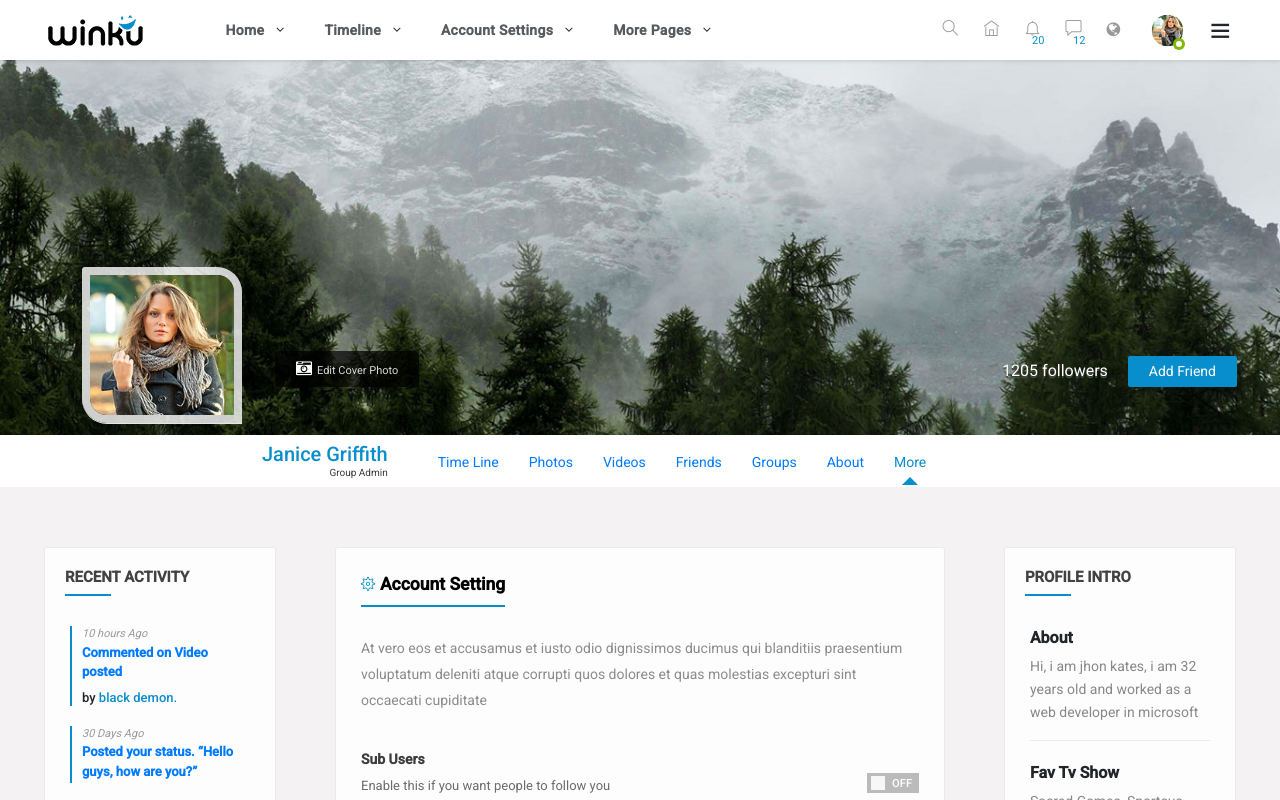
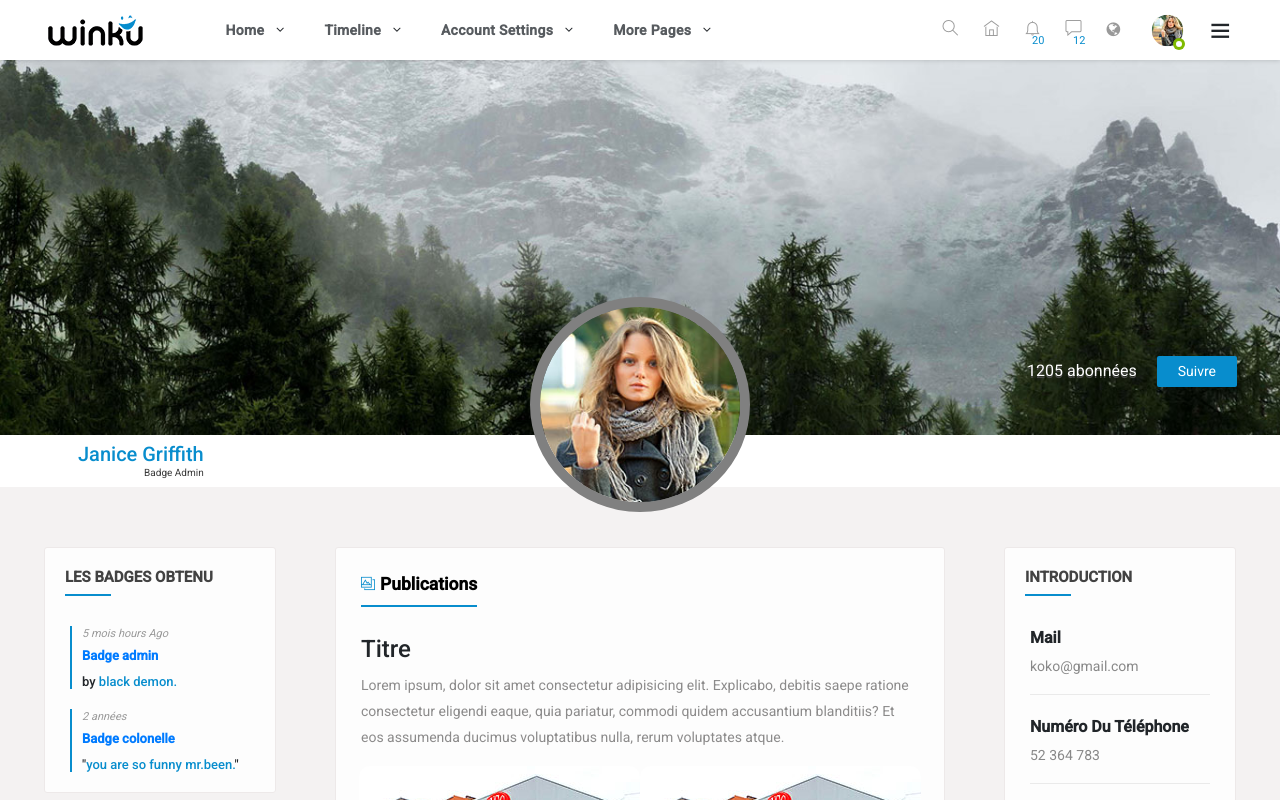
Before and after one commit to ElyesKacem/innov-it-2.0, an Angular app: page /profile in a window 1280 px wide. Built offline with nearby package versions, Linux system fonts and the light colour scheme; a web font is replaced by a local one.

Commit message:
add publication, almost terminate

```diff
--- a/src/app/app.module.ts
+++ b/src/app/app.module.ts
@@ -8,6 +8,7 @@ import { LoginComponent } from './login/login.component';
 import { TemplateComponent } from './template/template.component';
 import { BrowserAnimationsModule } from '@angular/platform-browser/animations';
 import { ProfileComponent } from './profile/profile.component';
+import { PublicationComponent } from './publication/publication.component';
 
 @NgModule({
   declarations: [
@@ -15,7 +16,8 @@ import { ProfileComponent } from './profile/profile.component';
     InscriptionComponent,
     LoginComponent,
     TemplateComponent,
-    ProfileComponent
+    ProfileComponent,
+    PublicationComponent
   ],
   imports: [
     BrowserModule,
--- a/src/app/profile/profile.component.html
+++ b/src/app/profile/profile.component.html
@@ -429,54 +429,37 @@
 			</div>
 			<span class="ti-menu main-menu" data-ripple=""></span>
 		</div>
+        <div style="display: flex;justify-content: center;">
+            <img src="assets/images/resources/user-avatar.jpg" alt="" style="width: 220px;border: 10px grey solid;border-radius: 50%;margin-top: 20%">
+
+        </div>
 	</div><!-- topbar -->
 
 	<section>
         <div class="feature-photo">
             <figure><img src="assets/images/resources/timeline-1.jpg" alt=""></figure>
-			<div class="add-btn">
-				<span>1205 followers</span>
-				<a href="#" title="" data-ripple="">Add Friend</a>
-			</div>
-			<form class="edit-phto">
+
+			<!-- <form class="edit-phto">
 				<i class="fa fa-camera-retro"></i>
 				<label class="fileContainer">
-					Edit Cover Photo
+					Modifier la photo de couverture
 				<input type="file"/>
 				</label>
-			</form>
+			</form> -->
 			<div class="container-fluid">
-				<div class="row merged">
-					<div class="col-lg-2 col-sm-3">
-						<div class="user-avatar">
-							<figure>
-								<img src="assets/images/resources/user-avatar.jpg" alt="">
-								<form class="edit-phto">
-									<i class="fa fa-camera-retro"></i>
-									<label class="fileContainer">
-										Edit Display Photo
-										<input type="file"/>
-									</label>
-								</form>
-							</figure>
-						</div>
+                <div >
+                    <div class="add-btn">
+                        <span>1205 abonnées</span>
+                        <a href="#" title="" data-ripple="">Suivre</a>
                     </div>
 					<div class="col-lg-10 col-sm-9">
                         <div class="timeline-info">
                             <ul>
                                 <li class="admin-name">
                                     <h5>Janice Griffith</h5>
-								  <span>Group Admin</span>
+                                    <span>Badge Admin</span>
 								</li>
-								<li>
-									<a class="" href="time-line.html" title="" data-ripple="">time line</a>
-									<a class="" href="timeline-photos.html" title="" data-ripple="">Photos</a>
-									<a class="" href="timeline-videos.html" title="" data-ripple="">Videos</a>
-									<a class="" href="timeline-friends.html" title="" data-ripple="">Friends</a>
-									<a class="" href="groups.html" title="" data-ripple="">Groups</a>
-									<a class="" href="about.html" title="" data-ripple="">about</a>
-									<a class="active" href="#" title="" data-ripple="">more</a>
-								</li>
+
 							</ul>
 						</div>
 					</div>
@@ -494,38 +477,32 @@
                             <div class="col-lg-3">
                                 <aside class="sidebar static">
                                     <div class="widget">
-											<h4 class="widget-title">Recent Activity</h4>
+                                        <h4 class="widget-title">Les badges obtenu</h4>
                                         <ul class="activitiez">
                                             <li>
 													<div class="activity-meta">
-														<i>10 hours Ago</i>
-														<span><a title="" href="#">Commented on Video posted </a></span>
+														<i>5 mois hours Ago</i>
+														<span><a title="" href="#">Badge admin </a></span>
 														<h6>by <a href="time-line.html">black demon.</a></h6>
 													</div>
 												</li>
+
 												<li>
 													<div class="activity-meta">
-														<i>30 Days Ago</i>
-														<span><a title="" href="#">Posted your status. “Hello guys, how are you?”</a></span>
-													</div>
-												</li>
-												<li>
-													<div class="activity-meta">
-														<i>2 Years Ago</i>
-														<span><a title="" href="#">Share a video on her timeline.</a></span>
+														<i>2 années</i>
+														<span><a title="" href="#">Badge colonelle</a></span>
 														<h6>"<a href="#">you are so funny mr.been.</a>"</h6>
 													</div>
 												</li>
 											</ul>
 										</div>
 									<div class="widget stick-widget">
-										<h4 class="widget-title">Edit info</h4>
+										<h4 class="widget-title">Certifications</h4>
 										<ul class="naves">
 											<li>
-												<i class="ti-info-alt"></i>
-												<a href="edit-profile-basic.html" title="">Basic info</a>
+												Certification du premier blablabla
 											</li>
-											<li>
+											<!-- <li>
 												<i class="ti-mouse-alt"></i>
 												<a href="edit-work-eductation.html" title="">Education & Work</a>
 											</li>
@@ -540,7 +517,7 @@
 											<li>
 												<i class="ti-lock"></i>
 												<a href="edit-password.html" title="">change password</a>
-											</li>
+											</li> -->
 										</ul>
 									</div><!-- settings widget -->
 								</aside>
@@ -548,74 +525,34 @@
 							<div class="col-lg-6">
 								<div class="central-meta">
 									<div class="onoff-options">
-										<h5 class="f-title"><i class="ti-settings"></i>account setting</h5>
-										<p>At vero eos et accusamus et iusto odio dignissimos ducimus qui blanditiis praesentium voluptatum deleniti atque corrupti quos dolores et quas molestias excepturi sint occaecati cupiditate</p>
-										<form method="post">
-											<div class="setting-row">
-												<span>Sub users</span>
-												<p>Enable this if you want people to follow you</p>
-												<input type="checkbox" id="switch00" />
-												<label for="switch00"  data-off-label="OFF"></label>
+										<h5 class="f-title"><i class="ti-gallery"></i>Publications</h5>
+
 									</div>
-											<div class="setting-row">
-												<span>Enable follow me</span>
-												<p>Enable this if you want people to follow you</p>
-												<input type="checkbox" id="switch01" />
-												<label for="switch01"  data-off-label="OFF"></label>
-											</div>
-											<div class="setting-row">
-												<span>Send me notifications</span>
-												<p>Send me notification emails my friends like, share or message me</p>
-												<input type="checkbox" id="switch02" />
-												<label for="switch02"  data-off-label="OFF"></label>
-											</div>
-											<div class="setting-row">
-												<span>Text messages</span>
-												<p>Send me messages to my cell phone</p>
-												<input type="checkbox" id="switch03" />
-												<label for="switch03"  data-off-label="OFF"></label>
-											</div>
-											<div class="setting-row">
-												<span>Enable tagging</span>
-												<p>Enable my friends to tag me on their posts</p>
-												<input type="checkbox" id="switch04" />
-												<label for="switch04"  data-off-label="OFF"></label>
-											</div>
-											<div class="setting-row">
-												<span>Enable sound Notification</span>
-												<p>You'll hear notification sound when someone sends you a private message</p>
-												<input type="checkbox" id="switch05" checked=""/>
-												<label for="switch05"  data-off-label="OFF"></label>
-											</div>
-											<div class="submit-btns">
-												<button type="button" class="mtr-btn"><span>Cancel</span></button>
-												<button type="button" class="mtr-btn"><span>Update</span></button>
-											</div>
-										</form>
-									</div>
+                                    <app-publication></app-publication>
+                                    <app-publication></app-publication>
 								</div>
 							</div><!-- centerl meta -->
 							<div class="col-lg-3">
 								<aside class="sidebar static">
 									<div class="widget">
-											<h4 class="widget-title">Profile intro</h4>
+											<h4 class="widget-title">Introduction</h4>
 											<ul class="short-profile">
 												<li>
-													<span>about</span>
-													<p>Hi, i am jhon kates, i am 32 years old and worked as a web developer in microsoft </p>
+													<span>Mail</span>
+													<p>koko@gmail.com </p>
 												</li>
 												<li>
-													<span>fav tv show</span>
-													<p>Sacred Games, Spartcus Blood, Games of Theron </p>
+													<span>Numéro du téléphone</span>
+													<p>52 364 783 </p>
 												</li>
 												<li>
-													<span>favourit music</span>
-													<p>Justin Biber, Shakira, Nati Natasah</p>
+													<span>Ville</span>
+													<p>Mornegeya, Tunis</p>
 												</li>
 											</ul>
 										</div>
 									<div class="widget stick-widget">
-										<h4 class="widget-title">Who's follownig</h4>
+										<h4 class="widget-title">abonnées</h4>
 										<ul class="followers">
 											<li>
 												<figure><img src="assets/images/resources/friend-avatar2.jpg" alt=""></figure>
--- /dev/null
+++ b/src/app/publication/publication.component.html
@@ -0,0 +1,16 @@
+<div>
+<h4>Titre</h4>
+<p>Lorem ipsum, dolor sit amet consectetur adipisicing elit. Explicabo, debitis saepe ratione consectetur eligendi eaque, quia pariatur, commodi quidem accusantium blanditiis? Et eos assumenda ducimus voluptatibus nulla, rerum voluptates atque.</p>
+<div style="display: flex;justify-content: center;">
+    <img src="\assets\images\resources\page8.jpg" alt="" style="border-radius: 10px;">
+    <img src="\assets\images\resources\page8.jpg" alt="" style="border-radius: 10px;">
+</div>
+<div style="display: flex;justify-content: space-between; margin-top: 20px; border: 2px rgba(128, 128, 128, 0.589) solid;border-radius: 10px;padding: 10px;">    <div>
+       <b> <i class="ti-heart"></i>&nbsp;&nbsp;1 250 likes</b>
+    </div>
+    <div>
+        523 commentaires
+    </div>
+</div>
+</div>
+<br><br>
--- /dev/null
+++ b/src/app/publication/publication.component.ts
@@ -0,0 +1,15 @@
+import { Component, OnInit } from '@angular/core';
+
+@Component({
+  selector: 'app-publication',
+  templateUrl: './publication.component.html',
+  styleUrls: ['./publication.component.css']
+})
+export class PublicationComponent implements OnInit {
+
+  constructor() { }
+
+  ngOnInit(): void {
+  }
+
+}
```
Also changed, not shown: src/app/publication/publication.component.css (added), 1 other file (tests, documents, lock files or other folders). Lines whose indentation alone changed are shown as unchanged.
